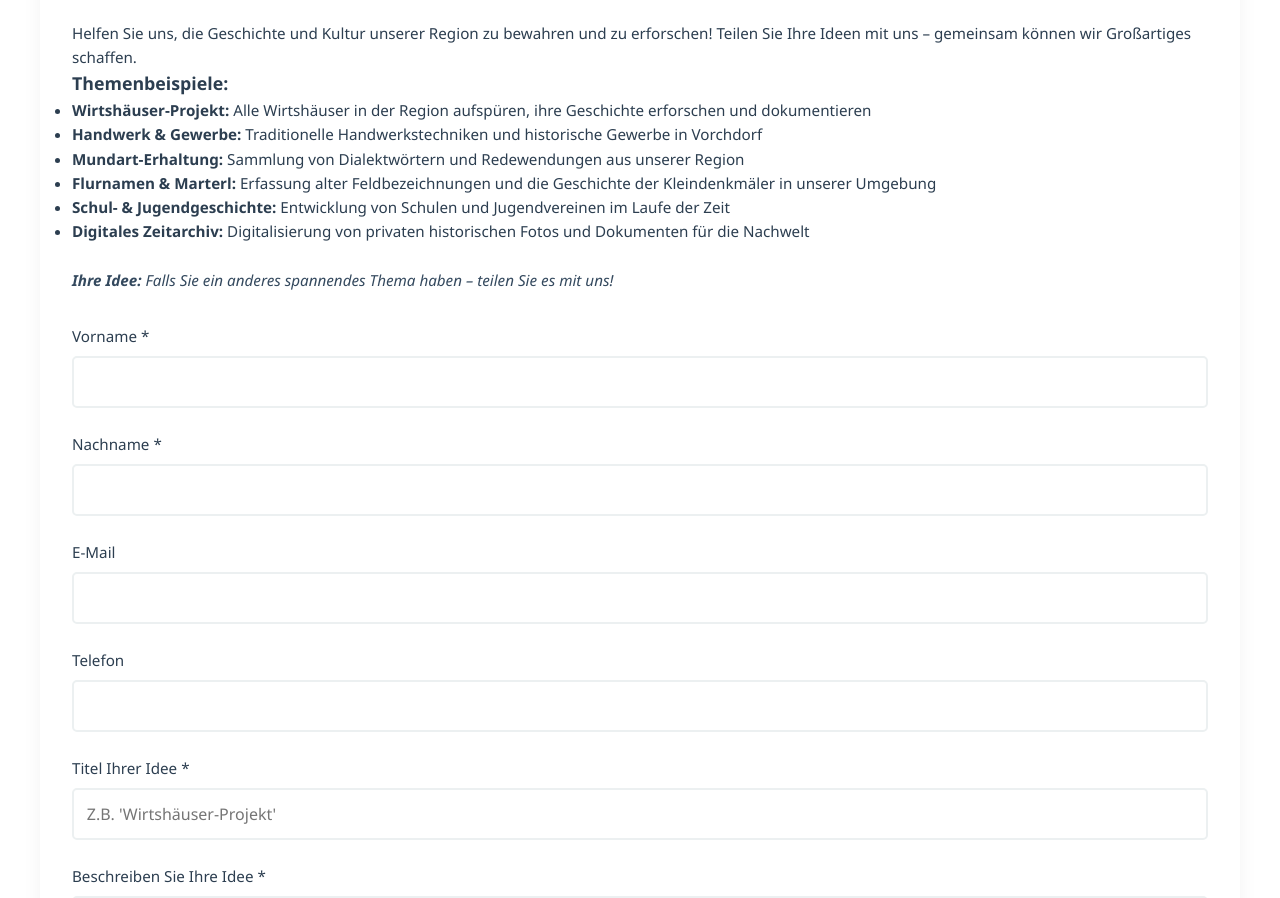
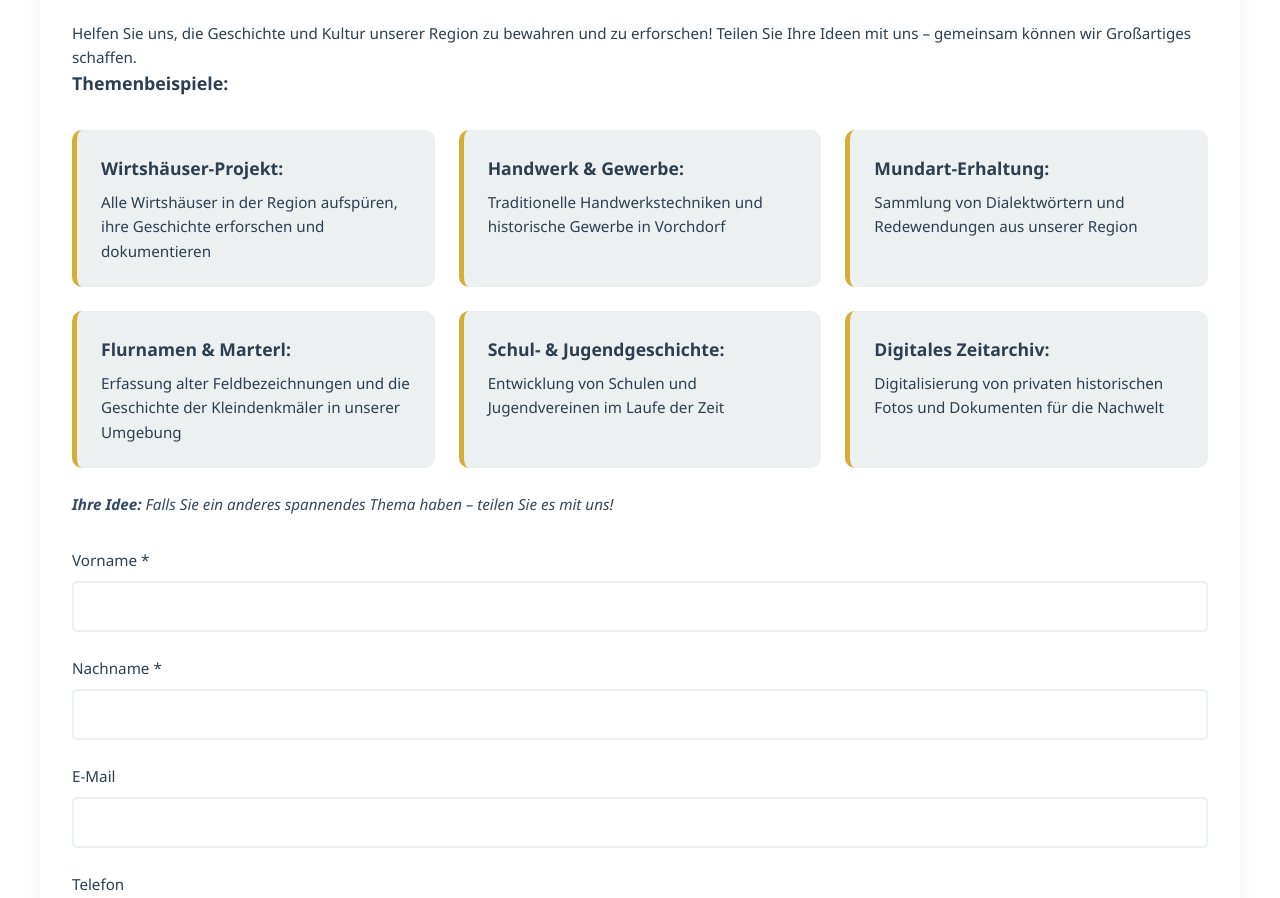
Before and after one commit to fischervorchdorf/heimatverein, a plain HTML site: page news.html in a window 1280 px wide. Shown: the part 2408-3306 px from the top of the page. Drawn offline with Linux system fonts and the light colour scheme.

Commit message:
UI Update: Ideas Grid Layout v7.0

```diff
--- a/style.css
+++ b/style.css
@@ -2315,3 +2315,31 @@ body {
     padding-bottom: 0.5rem;
     display: inline-block;
 }
+
+.ideas-list {
+    display: grid;
+    grid-template-columns: repeat(auto-fit, minmax(350px, 1fr));
+    gap: 1.5rem;
+    list-style: none;
+    padding: 0;
+    margin-top: 2rem;
+}
+
+.ideas-list li {
+    background: var(--warm-cream);
+    padding: 1.5rem;
+    border-radius: 10px;
+    border-left: 5px solid var(--accent-gold);
+    transition: transform 0.3s ease;
+}
+
+.ideas-list li:hover {
+    transform: translateX(10px);
+}
+
+.ideas-list li strong {
+    display: block;
+    color: var(--primary-dark);
+    font-size: 1.1rem;
+    margin-bottom: 0.5rem;
+}
```
